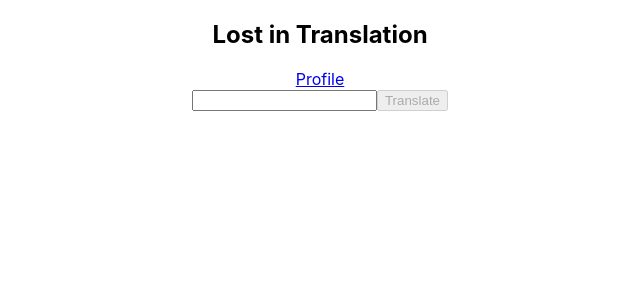
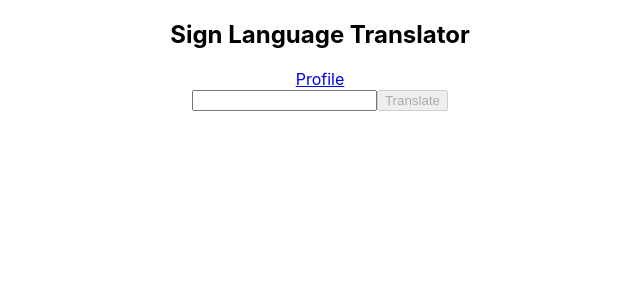
Before and after one commit to MichalPajestka/sign-language-translator, a React (Create React App) app: page /translation in a window 1280 px wide. Shown: the top 300 px of the page, without its empty margins (320-960 px from the left). Built offline with nearby package versions, Linux system fonts and the light colour scheme.

Commit message:
Change <h2> tag value

```diff
--- a/src/components/Translation/TranlsationNavbar.jsx
+++ b/src/components/Translation/TranlsationNavbar.jsx
@@ -3,7 +3,7 @@ import { NavLink } from "react-router-dom"
 const TNavbar = () => {
     return(
         <div>
-            <h2>Lost in Translation</h2>
+            <h2>Sign Language Translator</h2>
             <NavLink to="/profile">Profile</NavLink>
         </div>
     )
```
